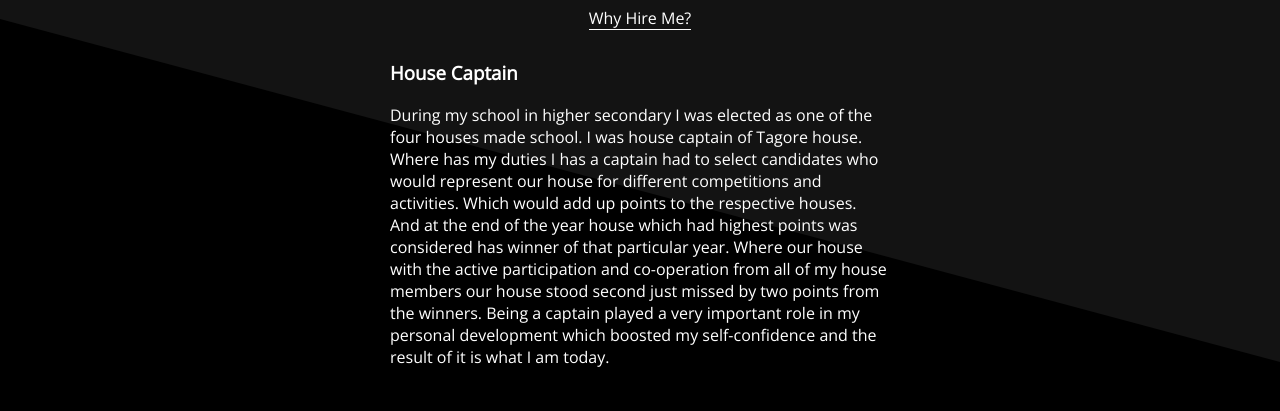
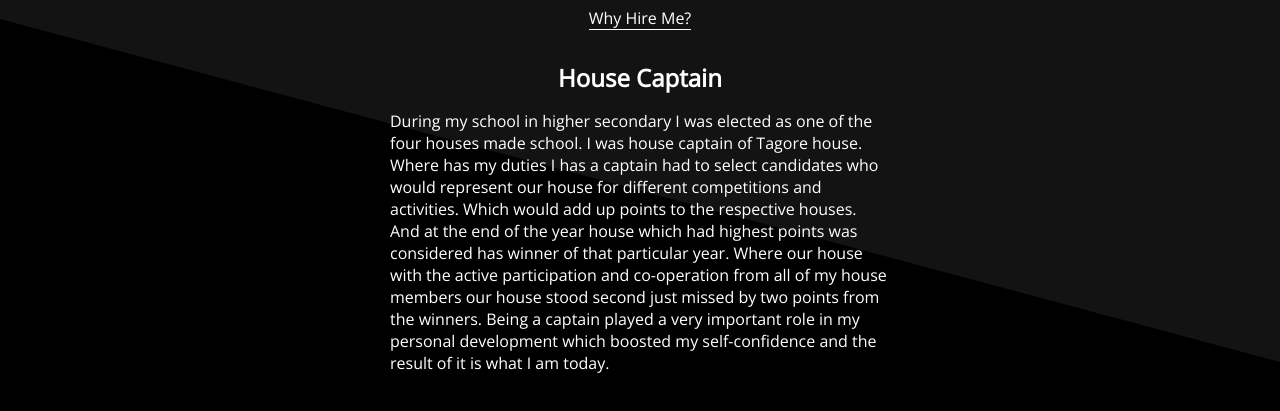
Before and after one commit to SanketBatra/sanketbatra.github.io, a plain HTML site: page Accomplishments/index.html in a window 1280 px wide. Shown: the part 161-572 px from the top of the page. Drawn offline with nearby package versions, Linux system fonts and the light colour scheme.

Commit message:
Update index.html

```diff
--- a/Accomplishments/index.html
+++ b/Accomplishments/index.html
@@ -52,7 +52,7 @@
 				<div class="border"></div>
 			</div>
 		</div>
-		<h3 class="title">House Captain</h3>
+		<h2 class="center-text underline" style="margin-bottom: 10px;">House Captain</h3>
 		<div id="House Captain">
 			<p>During my school in higher secondary I was elected as one of the four houses made school. I was house captain of Tagore house. Where has my duties I has a captain had to select candidates who would represent our house for different competitions and activities. Which would add up points to the respective houses. And at the end of the year house which had highest points was considered has winner of that particular year. Where our house with the active participation and co-operation from all of my house members our house stood second just missed by two points from the winners.
 Being a captain played a very important role in my personal development which boosted my self-confidence and the result of it is what I am today.
```
